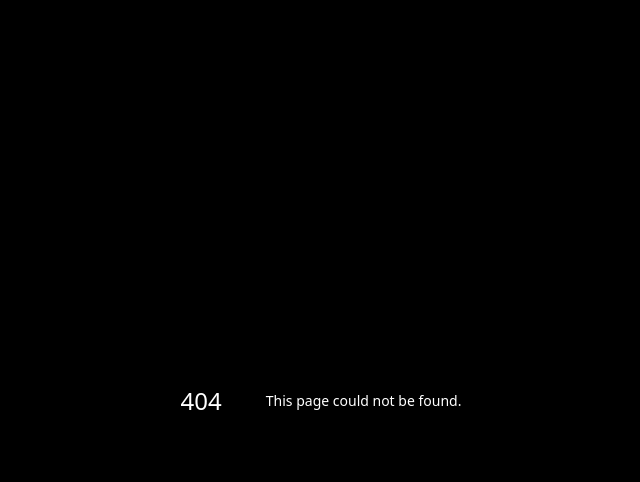
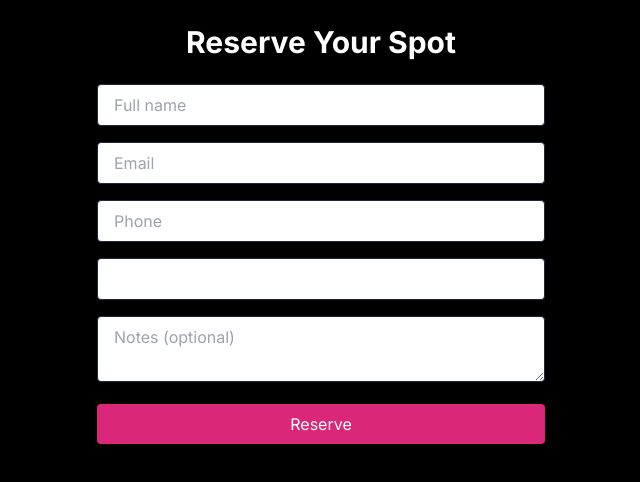
Before and after one commit to christian2889/frida, a Next.js app: page /reserve/1 in a window 1280 px wide. Before the commit this address had no page. Shown: the top 482 px of the page, without its empty margins (319-959 px from the left). Built offline with nearby package versions, Linux system fonts and the light colour scheme.

Commit message:
feat: add reservation page and form for event booking

```diff
--- a/app/page.tsx
+++ b/app/page.tsx
@@ -1,7 +1,7 @@
 'use client'
 
+import EventCard from '@/components/EventCard'
 import Navbar from '@/components/Navbar'
-import Link from 'next/link'
 
 export default function HomePage() {
   return (
@@ -20,29 +20,41 @@ export default function HomePage() {
           <source src="/videos/latidos.mp4" type="video/mp4" />
           Your browser does not support the video tag.
         </video>
+      </section>
 
-        <div className="flex flex-col items-center justify-center h-full px-6 text-center text-white bg-black/50">
-          <h1 className="text-4xl md:text-6xl font-bold mb-4">
-            Welcome to <span className="text-pink-500">Casa Frida</span>
-          </h1>
-          <p className="text-lg md:text-xl max-w-xl">
-            Two worlds. One experience. Rooftop Lounge & Fine Dining in Baja California.
-          </p>
-          <div className="flex flex-col md:flex-row gap-4 mt-6">
-            <Link
-              href="/latidos"
-              className="bg-pink-600 hover:bg-pink-700 text-white font-bold py-3 px-6 rounded-full"
-            >
-              Enter Latidos
-            </Link>
-            <Link
-              href="/corazon"
-              className="bg-red-600 hover:bg-red-700 text-white font-bold py-3 px-6 rounded-full"
-            >
-              Explore Corazón D' Petra
-            </Link>
-          </div>
+      {/* Events section */}
+      <section id="events" className="bg-black text-white p-10">
+        <h2 className="text-3xl font-bold text-center mb-8">Upcoming Events</h2>
+        <div className="grid gap-8 grid-cols-1 md:grid-cols-2 lg:grid-cols-3">
+          <EventCard
+            id="1"
+            title="DJ Sunset Session"
+            date="June 29, 2025 – 6:00 PM"
+            price="$20 USD"
+            image="https://source.unsplash.com/400x300/?dj,party"
+          />
+          <EventCard
+            id="2"
+            title="Frida Nights: Wine & Beats"
+            date="July 6, 2025 – 8:00 PM"
+            price="$35 USD"
+            image="https://source.unsplash.com/400x300/?nightclub,lights"
+          />
+          <EventCard
+            id="3"
+            title="Electronic Garden"
+            date="July 13, 2025 – 5:00 PM"
+            price="$25 USD"
+            image="https://source.unsplash.com/400x300/?festival,dance"
+          />
         </div>
+      </section>
+
+      {/* Contact section */}
+      <section id="contact" className="bg-white text-black p-10 text-center">
+        <h2 className="text-3xl font-bold mb-4">Contact Us</h2>
+        <p className="mb-2">Email: info@casafridaevents.com</p>
+        <p>Instagram: @CasaFridaEvents</p>
       </section>
     </>
   )
--- /dev/null
+++ b/app/reserve/[eventId]/page.tsx
@@ -0,0 +1,19 @@
+'use client'
+
+import { useParams } from 'next/navigation'
+import ReservationForm from '@/components/ReservationForm'
+
+export default function ReservePage() {
+  const { eventId } = useParams()
+
+  if (!eventId || typeof eventId !== 'string') {
+    return <p className="text-center mt-10 text-red-500">Invalid event ID</p>
+  }
+
+  return (
+    <div className="min-h-screen bg-black text-white p-6">
+      <h1 className="text-3xl font-bold mb-6 text-center">Reserve Your Spot</h1>
+      <ReservationForm eventId={eventId} />
+    </div>
+  )
+}
--- a/components/EventCard.tsx
+++ b/components/EventCard.tsx
@@ -1,11 +1,16 @@
+'use client'
+
+import Link from 'next/link'
+
 type EventProps = {
+  id: string // ← ID del evento
   title: string
   date: string
   price: string
   image: string
 }
 
-export default function EventCard({ title, date, price, image }: EventProps) {
+export default function EventCard({ id, title, date, price, image }: EventProps) {
   return (
     <div className="bg-zinc-900 rounded-2xl shadow-lg overflow-hidden max-w-xs">
       <img src={image} alt={title} className="w-full h-40 object-cover" />
@@ -13,9 +18,11 @@ export default function EventCard({ title, date, price, image }: EventProps) {
         <h3 className="text-xl font-bold text-white">{title}</h3>
         <p className="text-sm text-zinc-400">{date}</p>
         <p className="text-lg font-semibold text-pink-400 mt-2">{price}</p>
-        <button className="mt-4 w-full bg-pink-600 hover:bg-pink-700 text-white font-bold py-2 px-4 rounded-full">
-          Book Now
-        </button>
+        <Link href={`/reserve/${id}`}>
+          <button className="mt-4 w-full bg-pink-600 hover:bg-pink-700 text-white font-bold py-2 px-4 rounded-full">
+            Book Now
+          </button>
+        </Link>
       </div>
     </div>
   )
--- /dev/null
+++ b/components/ReservationForm.tsx
@@ -0,0 +1,104 @@
+'use client'
+
+import { useState } from 'react'
+import { supabase } from '@/utils/supabase/client'
+
+interface ReservationFormProps {
+  eventId: string
+}
+
+export default function ReservationForm({ eventId }: ReservationFormProps) {
+  const [form, setForm] = useState({
+    name: '',
+    email: '',
+    phone: '',
+    quantity: 1,
+    notes: '',
+  })
+  const [loading, setLoading] = useState(false)
+  const [success, setSuccess] = useState(false)
+
+  const handleChange = (e: React.ChangeEvent<HTMLInputElement | HTMLTextAreaElement>) => {
+    setForm({ ...form, [e.target.name]: e.target.value })
+  }
+
+  const handleSubmit = async (e: React.FormEvent) => {
+    e.preventDefault()
+    setLoading(true)
+
+    const { error } = await supabase.from('reservations').insert([
+      {
+        ...form,
+        event_id: eventId,
+        quantity: parseInt(form.quantity.toString()),
+      },
+    ])
+
+    setLoading(false)
+
+    if (error) {
+      alert('Error creating reservation')
+      console.error(error)
+    } else {
+      setSuccess(true)
+    }
+  }
+
+  if (success) {
+    return <p className="text-green-500 text-center">Reservation confirmed!</p>
+  }
+
+  return (
+    <form onSubmit={handleSubmit} className="max-w-md mx-auto space-y-4">
+      <input
+        name="name"
+        placeholder="Full name"
+        value={form.name}
+        onChange={handleChange}
+        className="w-full px-4 py-2 border rounded"
+        required
+      />
+      <input
+        name="email"
+        type="email"
+        placeholder="Email"
+        value={form.email}
+        onChange={handleChange}
+        className="w-full px-4 py-2 border rounded"
+        required
+      />
+      <input
+        name="phone"
+        placeholder="Phone"
+        value={form.phone}
+        onChange={handleChange}
+        className="w-full px-4 py-2 border rounded"
+        required
+      />
+      <input
+        name="quantity"
+        type="number"
+        min={1}
+        placeholder="Quantity"
+        value={form.quantity}
+        onChange={handleChange}
+        className="w-full px-4 py-2 border rounded"
+        required
+      />
+      <textarea
+        name="notes"
+        placeholder="Notes (optional)"
+        value={form.notes}
+        onChange={handleChange}
+        className="w-full px-4 py-2 border rounded"
+      />
+      <button
+        type="submit"
+        disabled={loading}
+        className="bg-pink-600 hover:bg-pink-700 text-white px-4 py-2 rounded w-full"
+      >
+        {loading ? 'Sending...' : 'Reserve'}
+      </button>
+    </form>
+  )
+}
```
